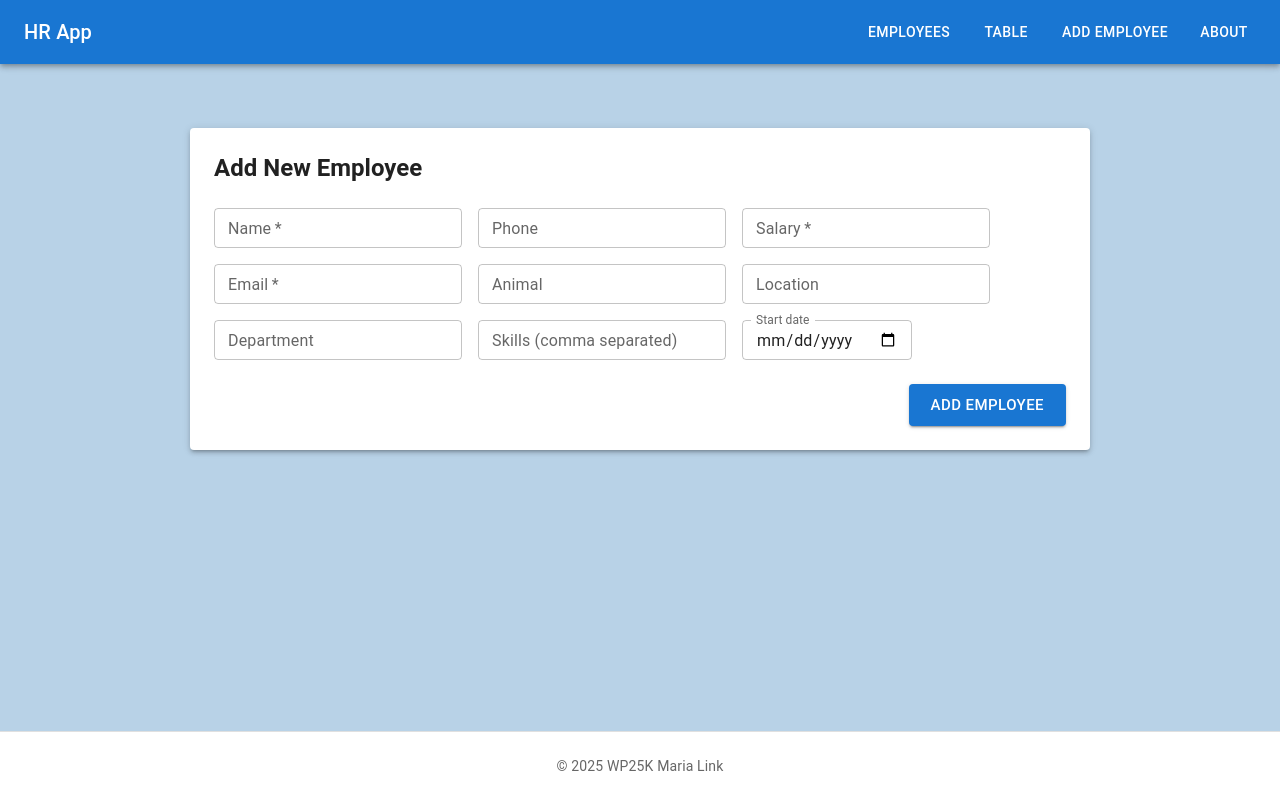
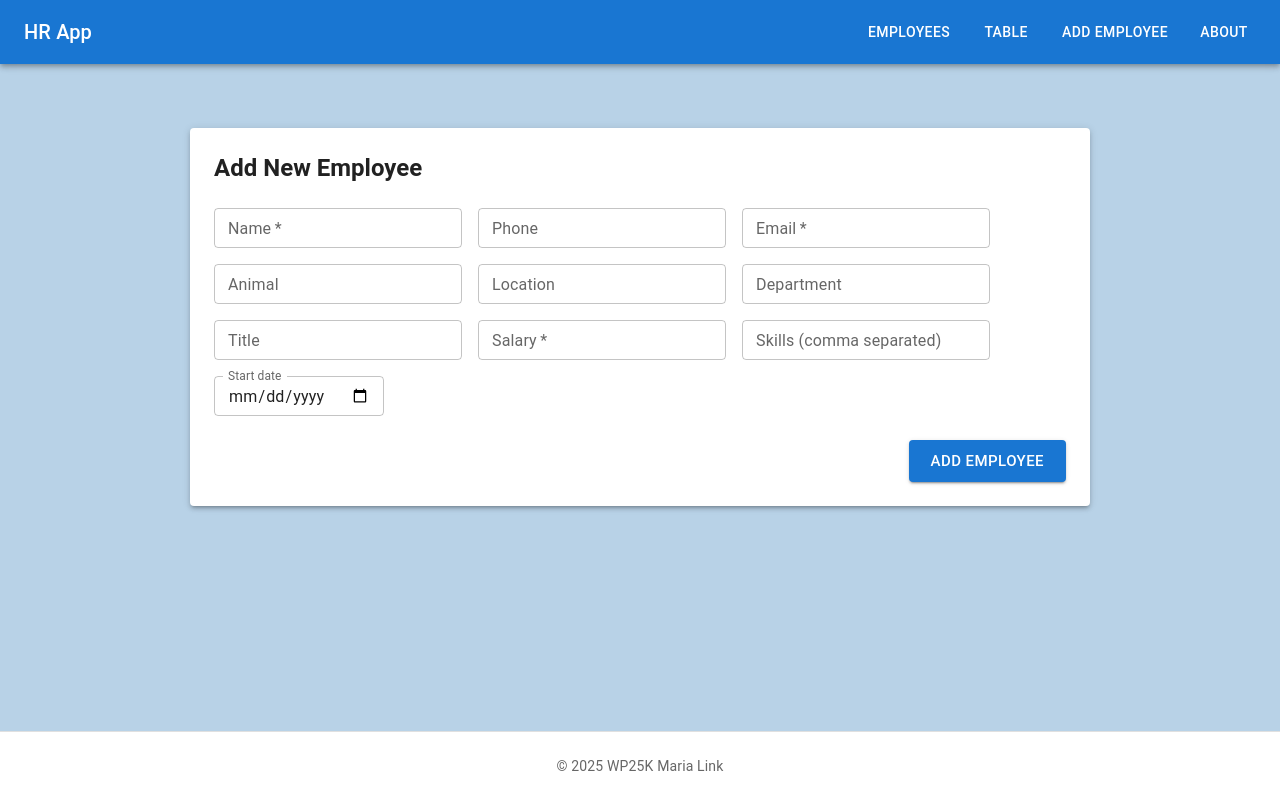
Before and after one commit to mashalink/hrApp, a React (Vite) app in the folder hrApp-frontend/: page /add_employee in a window 1280 px wide. Built offline with nearby package versions, Linux system fonts and the light colour scheme; no server answers.

Commit message:
Fix alert layout and pin card actions to bottom

```diff
--- a/hrApp-frontend/src/components/AddEmployee.jsx
+++ b/hrApp-frontend/src/components/AddEmployee.jsx
@@ -81,19 +81,6 @@ export default function AddEmployee({ onAddEmployee }) {
               <TextField
                 fullWidth
                 size="small"
-                name="salary"
-                label="Salary"
-                type="number"
-                value={formData.salary}
-                onChange={handleChange}
-                required
-              />
-            </Grid>
-
-            <Grid item xs={12} md={4}>
-              <TextField
-                fullWidth
-                size="small"
                 name="email"
                 label="Email"
                 value={formData.email}
@@ -139,6 +126,31 @@ export default function AddEmployee({ onAddEmployee }) {
               <TextField
                 fullWidth
                 size="small"
+                name="title"
+                label="Title"
+                value={formData.title}
+                onChange={handleChange}
+              />
+            </Grid>
+
+            <Grid item xs={12} md={4}>
+              <TextField
+                fullWidth
+                size="small"
+                name="salary"
+                label="Salary"
+                type="number"
+                value={formData.salary}
+                onChange={handleChange}
+                required
+              />
+            </Grid>
+
+
+            <Grid item xs={12} md={4}>
+              <TextField
+                fullWidth
+                size="small"
                 name="skills"
                 label="Skills (comma separated)"
                 value={formData.skills}
--- a/hrApp-frontend/src/components/PersonActions.jsx
+++ b/hrApp-frontend/src/components/PersonActions.jsx
@@ -9,15 +9,7 @@ export default function PersonActions({
   onSave,
 }) {
   return (
-    <Box
-      sx={{
-        display: "flex",
-        alignItems: "center",
-        justifyContent: "space-between",
-        mt: 2,
-        gap: 2,
-      }}
-    >
+    <Box sx={{ display: "flex", justifyContent: "flex-end", gap: 2, width: "100%" }}>
       <Stack direction="row" spacing={1}>
         {isEditing ? (
           <>
--- a/hrApp-frontend/src/components/PersonCard.jsx
+++ b/hrApp-frontend/src/components/PersonCard.jsx
@@ -7,11 +7,17 @@ import {
   Chip,
   Divider,
   Stack,
+  TextField,
   Typography,
 } from "@mui/material";
 import { getAnimalEmoji } from "../utils/animalEmoji";
+import PersonHeader from "./PersonHeader";
+import PersonActions from "./PersonActions";
+import useEmployeeEditor from "../hooks/useEmployeeEditor";
+import { getEmployeeFlags } from "../utils/calcEmployeeFlags";
 
-export default function PersonCardView({
+export default function PersonCard({
+  id,
   name,
   title,
   salary,
@@ -21,14 +27,28 @@ export default function PersonCardView({
   location,
   department,
   skills,
-  onEdit,
+  startDate,
+  onUpdateEmployee,
 }) {
+  const { yearsWorked, isAnniversary, isProbation } = getEmployeeFlags(startDate);
+
+  const {
+    isEditing,
+    isSaving,
+    formData,
+    saveMessage,
+    startEditing,
+    cancelEditing,
+    handleFieldChange,
+    saveChanges,
+  } = useEmployeeEditor({ salary, location, department, skills }, onUpdateEmployee, id);
+
   const skillsList = Array.isArray(skills)
     ? skills
-    : skills
-        ?.split(",")
+    : (skills ?? "")
+        .split(",")
         .map((s) => s.trim())
-        .filter(Boolean) || [];
+        .filter(Boolean);
 
   return (
     <Card
@@ -42,21 +62,13 @@ export default function PersonCardView({
       }}
     >
       <CardContent sx={{ pb: 1 }}>
-        <Box
-          sx={{
-            display: "flex",
-            alignItems: "center",
-            justifyContent: "space-between",
-            mb: 1,
-          }}
-        >
-          <Typography variant="h6" sx={{ fontWeight: 600 }}>
-            {name}
-          </Typography>
-          <Typography variant="body2" color="text.secondary">
-            {getAnimalEmoji(animal)}
-          </Typography>
-        </Box>
+        <PersonHeader
+          name={name}
+          emoji={getAnimalEmoji(animal)}
+          isAnniversary={isAnniversary}
+          isProbation={isProbation}
+          yearsWorked={yearsWorked}
+        />
 
         <Typography variant="subtitle2" color="text.secondary" sx={{ mb: 1 }}>
           {title}
@@ -69,21 +81,53 @@ export default function PersonCardView({
             <Box component="span" sx={{ fontWeight: 600, color: "text.primary" }}>
               Salary:
             </Box>{" "}
-            {salary} €
+            {isEditing ? (
+              <TextField
+                name="salary"
+                type="number"
+                size="small"
+                value={formData.salary}
+                onChange={handleFieldChange}
+                sx={{ width: 140, ml: 1 }}
+                InputProps={{ inputProps: { min: 0 } }}
+              />
+            ) : (
+              `${salary} €`
+            )}
           </Typography>
 
           <Typography variant="body2">
             <Box component="span" sx={{ fontWeight: 600, color: "text.primary" }}>
               Department:
             </Box>{" "}
-            {department}
+            {isEditing ? (
+              <TextField
+                name="department"
+                size="small"
+                value={formData.department}
+                onChange={handleFieldChange}
+                sx={{ width: "100%", maxWidth: 220, ml: 1 }}
+              />
+            ) : (
+              department || "—"
+            )}
           </Typography>
 
           <Typography variant="body2">
             <Box component="span" sx={{ fontWeight: 600, color: "text.primary" }}>
               Location:
             </Box>{" "}
-            {location}
+            {isEditing ? (
+              <TextField
+                name="location"
+                size="small"
+                value={formData.location}
+                onChange={handleFieldChange}
+                sx={{ width: "100%", maxWidth: 220, ml: 1 }}
+              />
+            ) : (
+              location || "—"
+            )}
           </Typography>
 
           <Typography variant="body2">
@@ -114,13 +158,21 @@ export default function PersonCardView({
         </Stack>
 
         <Box sx={{ mt: 2 }}>
-          <Typography
-            variant="subtitle2"
-            sx={{ fontWeight: 600, color: "text.primary", mb: 1 }}
-          >
+          <Typography variant="subtitle2" sx={{ fontWeight: 600, mb: 1 }}>
             Skills
           </Typography>
 
+          {isEditing ? (
+            <TextField
+              fullWidth
+              size="small"
+              name="skillsText"
+              label="Skills (comma separated)"
+              value={formData.skillsText}
+              onChange={handleFieldChange}
+            />
+          ) : (
+            <>
               {skillsList.length ? (
                 <Stack direction="row" spacing={1} flexWrap="wrap" gap={1}>
                   {skillsList.map((s) => (
@@ -132,13 +184,20 @@ export default function PersonCardView({
                   No skills listed
                 </Typography>
               )}
+            </>
+          )}
         </Box>
       </CardContent>
 
-      <CardActions sx={{ justifyContent: "flex-end", px: 2, pb: 2 }}>
-        <Button size="small" variant="contained" onClick={onEdit}>
-          Edit
-        </Button>
+      <CardActions sx={{ px: 2, pb: 2, mt: "auto" }}>
+        <PersonActions
+          isEditing={isEditing}
+          isSaving={isSaving}
+          saveMessage={saveMessage}
+          onEdit={startEditing}
+          onCancel={cancelEditing}
+          onSave={saveChanges}
+        />
       </CardActions>
     </Card>
   );
--- a/hrApp-frontend/src/components/PersonHeader.jsx
+++ b/hrApp-frontend/src/components/PersonHeader.jsx
@@ -1,21 +1,42 @@
 import { Alert, Box, Typography } from "@mui/material";
 
-export default function PersonHeader({ name, isAnniversary, isProbation }) {
+export default function PersonHeader({
+  name,
+  emoji,
+  isAnniversary,
+  isProbation,
+  yearsWorked,
+}) {
   return (
     <Box sx={{ mb: 1 }}>
-      <Typography variant="h6" sx={{ fontWeight: 700 }}>
-        {name}
-      </Typography>
+      <Box
+        sx={{
+          display: "flex",
+          alignItems: "center",
+          justifyContent: "space-between",
+          gap: 2,
+          mb: 1,
+        }}
+      >
+        <Typography variant="h6" sx={{ fontWeight: 700 }}>
+          {name}
+        </Typography>
+
+        <Typography variant="body2" color="text.secondary">
+          {emoji}
+        </Typography>
+      </Box>
 
       {isAnniversary && (
         <Alert severity="success" sx={{ mt: 1 }}>
+          🎉 Anniversary{typeof yearsWorked === "number" ? ` — ${yearsWorked} years worked!` : ""}{" "}
           Schedule recognition meeting.
         </Alert>
       )}
 
       {isProbation && (
         <Alert severity="warning" sx={{ mt: 1 }}>
-          Schedule probation review.
+          🔔 Probation review required. Schedule probation review.
         </Alert>
       )}
     </Box>
--- a/hrApp-frontend/src/utils/calcEmployeeFlags.js
+++ b/hrApp-frontend/src/utils/calcEmployeeFlags.js
@@ -8,15 +8,32 @@ export function getEmployeeFlags(startDate) {
     };
   }
 
-  const yearsWorked = Math.floor(
-    (Date.now() - new Date(startDate)) / (1000 * 60 * 60 * 24 * 365.25)
-  );
+  const start = new Date(startDate);
+  const today = new Date();
 
+  // Full years worked (calendar-based)
+  const yearsDiff = today.getFullYear() - start.getFullYear();
+
+  const hasHadAnniversaryThisYear =
+    today.getMonth() > start.getMonth() ||
+    (today.getMonth() === start.getMonth() &&
+      today.getDate() >= start.getDate());
+
+  const yearsWorked = hasHadAnniversaryThisYear
+    ? yearsDiff
+    : yearsDiff - 1;
+
+  // Full months worked (calendar-based)
   const monthsWorked =
-    (Date.now() - new Date(startDate)) / (1000 * 60 * 60 * 24 * 30.4375);
+    (today.getFullYear() - start.getFullYear()) * 12 +
+    (today.getMonth() - start.getMonth());
+
+  const probationEnd = new Date(start);
+  probationEnd.setMonth(probationEnd.getMonth() + 6);
 
   const isAnniversary = yearsWorked > 0 && yearsWorked % 5 === 0;
-  const isProbation = monthsWorked < 6;
+  // Keep probation flag through the 6-month mark.
+  const isProbation = today <= probationEnd;
 
   return {
     yearsWorked,
```
Also changed, not shown: 1 other file (tests, documents, lock files or other folders). Lines whose indentation alone changed are shown as unchanged.
